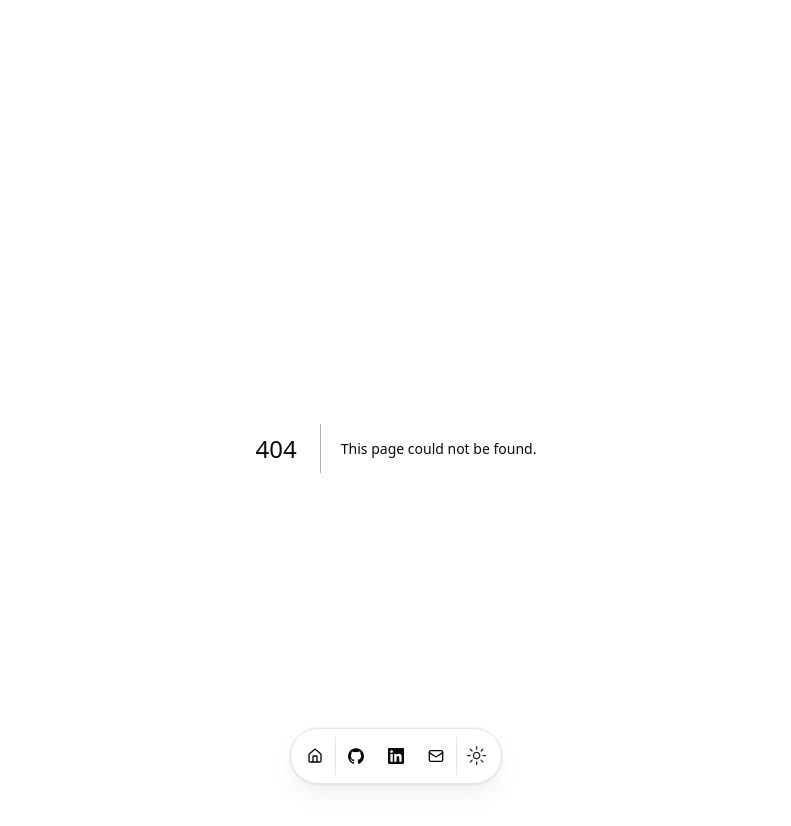
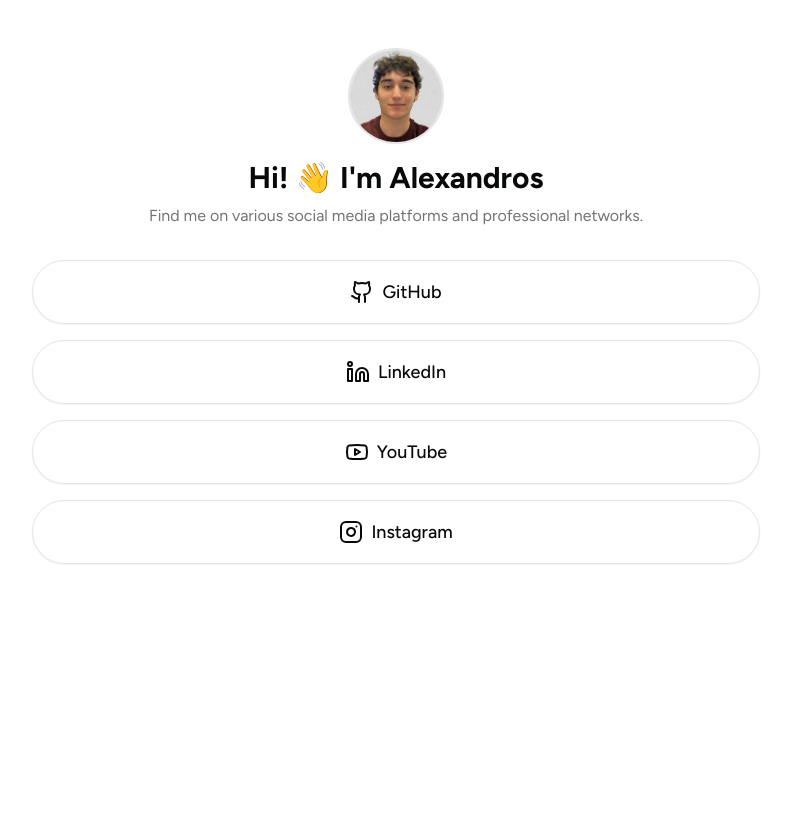
Before and after one commit to alexandros-lekkas/portfolio, a Next.js app: page /links in a window 1280 px wide. Before the commit this address had no page. Shown: the top 826 px of the page, without its empty margins (244-1035 px from the left). After the commit the page ends 800 px from the top, so only its background shows below. Built offline with nearby package versions, Linux system fonts and the light colour scheme.

Commit message:
refactor: Update layout structure by reintroducing Navbar in the Page component and adjusting ThemeProvider settings for improved theme management

```diff
--- a/src/app/layout.tsx
+++ b/src/app/layout.tsx
@@ -2,8 +2,6 @@ import { Metadata } from "next";
 import { Figtree } from "next/font/google";
 
 import { ThemeProvider } from "@/lib/providers/theme-provider";
-
-import Navbar from "@/components/layout/navbar/navbar";
 import { TooltipProvider } from "@/components/ui/tooltip";
 
 import "./globals.css";
@@ -57,10 +55,9 @@ export default function RootLayout({
   return (
     <html lang="en" className={figtree.className} suppressHydrationWarning>
       <body className="bg-background text-foreground max-w-3xl mx-auto py-12 px-5">
-        <ThemeProvider attribute="class" defaultTheme="light">
+        <ThemeProvider attribute="class" defaultTheme="system" enableSystem>
           <TooltipProvider delayDuration={0}>
             {children}
-            <Navbar />
           </TooltipProvider>
         </ThemeProvider>
       </body>
--- /dev/null
+++ b/src/app/links/page.tsx
@@ -0,0 +1,93 @@
+import Image from "next/image";
+import { Github, Linkedin, Youtube, Instagram } from "lucide-react";
+import { LucideIcon } from "lucide-react";
+
+import { Button } from "@/components/ui/button";
+import {
+  Tooltip,
+  TooltipContent,
+  TooltipTrigger,
+} from "@/components/ui/tooltip";
+
+const data: {
+  name: string;
+  url: string;
+  icon: LucideIcon & { className?: string };
+  color: string;
+}[] = [
+  {
+    name: "GitHub",
+    url: "https://github.com/alexandros-lekkas",
+    icon: Github,
+    color: "hover:bg-gray-800 dark:hover:bg-gray-700",
+  },
+  {
+    name: "LinkedIn",
+    url: "https://linkedin.com/in/alexandros-lekkas",
+    icon: Linkedin,
+    color: "hover:bg-blue-600",
+  },
+  {
+    name: "YouTube",
+    url: "https://www.youtube.com/@AlexandrosLekkasCoding?Sub_confirmation=1",
+    icon: Youtube,
+    color: "hover:bg-red-600",
+  },
+  {
+    name: "Instagram",
+    url: "https://instagram.com/aflekkas",
+    icon: Instagram,
+    color: "hover:bg-pink-600",
+  },
+];
+
+export default function LinksPage() {
+  return (
+    <div className="space-y-8">
+      <div className="flex flex-col items-center space-y-4">
+        <div className="relative w-24 h-24 overflow-hidden rounded-full border-2 border-border">
+          <Image
+            src="/images/me.jpg"
+            alt="Profile picture"
+            fill
+            className="object-cover"
+            priority
+          />
+        </div>
+        <div className="text-center space-y-2">
+          <h1 className="text-3xl font-bold">Hi! 👋 I'm Alexandros</h1>
+          <p className="text-muted-foreground">
+            Find me on various social media platforms and professional networks.
+          </p>
+        </div>
+      </div>
+
+      <div className="grid gap-4">
+        {data.map((social) => (
+          <Tooltip key={social.name}>
+            <TooltipTrigger asChild>
+              <Button
+                variant="outline"
+                className={`w-full h-16 text-lg rounded-full ${social.color} transition-colors duration-200`}
+                asChild
+              >
+                <a
+                  href={social.url}
+                  target="_blank"
+                  rel="noopener noreferrer"
+                  className="flex items-center justify-center gap-2"
+                >
+                  <social.icon className="w-6 h-6" />
+                  <span>{social.name}</span>
+                </a>
+              </Button>
+            </TooltipTrigger>
+            <TooltipContent>
+              <p>Visit my {social.name} profile</p>
+            </TooltipContent>
+          </Tooltip>
+        ))}
+      </div>
+    </div>
+  );
+}
--- a/src/app/page.tsx
+++ b/src/app/page.tsx
@@ -3,6 +3,7 @@ import { Suspense } from "react";
 import { Contact } from "./contact";
 import { Commits } from "./commits";
 import { Portfolio } from "./portfolio";
+import Navbar from "@/components/layout/navbar/navbar";
 
 export default function Page() {
   return (
@@ -14,6 +15,7 @@ export default function Page() {
       </Suspense>
 
       <Contact />
+      <Navbar />
     </div>
   );
 }
--- a/src/components/layout/navbar/navbar.tsx
+++ b/src/components/layout/navbar/navbar.tsx
@@ -43,7 +43,7 @@ const data = {
 
 export default function Navbar() {
   return (
-    <div className="pointer-events-none fixed inset-x-0 bottom-0 z-30 mx-auto mb-4 flex origin-bottom h-full max-h-14">
+    <div className="pointer-events-none fixed inset-x-0 bottom-4 z-30 mx-auto mb-4 flex origin-bottom h-full max-h-14">
       <div className="fixed bottom-0 inset-x-0 h-16 w-full bg-background to-transparent backdrop-blur-lg [-webkit-mask-image:linear-gradient(to_top,black,transparent)] dark:bg-background"></div>
       <Dock className="z-50 pointer-events-auto relative mx-auto flex min-h-full h-full items-center px-1 bg-background [box-shadow:0_0_0_1px_rgba(0,0,0,.03),0_2px_4px_rgba(0,0,0,.05),0_12px_24px_rgba(0,0,0,.05)] transform-gpu dark:[border:1px_solid_rgba(255,255,255,.1)] dark:[box-shadow:0_-20px_80px_-20px_#ffffff1f_inset] ">
         {[{ href: "/", icon: HomeIcon, label: "Home" }].map((item) => (
```
